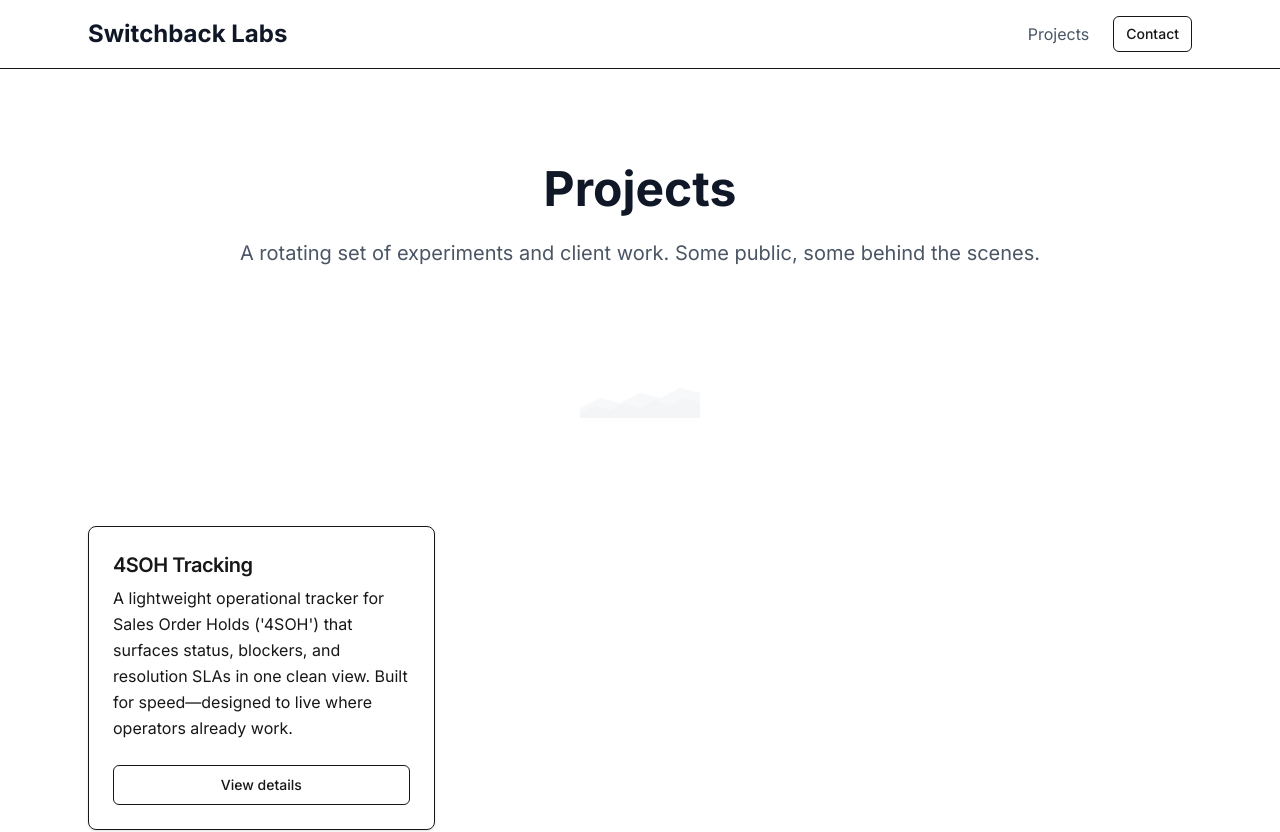
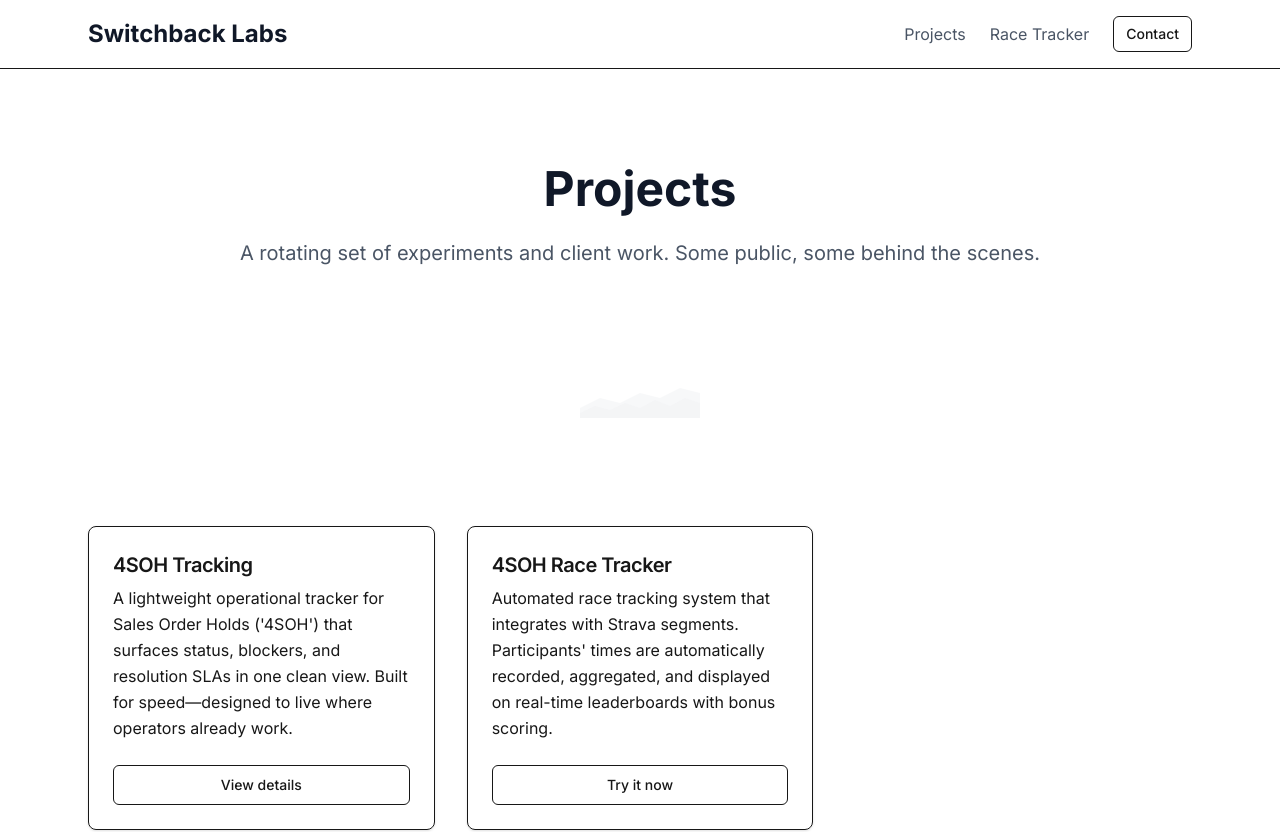
Before and after one commit to cjones88a/switchbacklabs, a Next.js app: page /projects in a window 1280 px wide. Shown: the top 832 px of the page. Built offline with nearby package versions, Linux system fonts and the light colour scheme.

Commit message:
Add race tracker navigation links
- Add Race Tracker link to main header navigation
- Add race tracker project card to projects page
- Improve discoverability of the race tracking system

```diff
--- a/src/app/projects/page.tsx
+++ b/src/app/projects/page.tsx
@@ -33,6 +33,12 @@ export default function ProjectsPage() {
             description="A lightweight operational tracker for Sales Order Holds ('4SOH') that surfaces status, blockers, and resolution SLAs in one clean view. Built for speed—designed to live where operators already work."
             ctaText="View details"
             ctaHref="#4soh-details"
+          />
+          <ProjectCard
+            title="4SOH Race Tracker"
+            description="Automated race tracking system that integrates with Strava segments. Participants' times are automatically recorded, aggregated, and displayed on real-time leaderboards with bonus scoring."
+            ctaText="Try it now"
+            ctaHref="/race-tracker"
           />
         </div>
       </Section>
--- a/src/components/Header.tsx
+++ b/src/components/Header.tsx
@@ -18,6 +18,12 @@ export function Header() {
             >
               Projects
             </Link>
+            <Link
+              href="/race-tracker"
+              className="text-gray-600 hover:text-gray-900 transition-colors"
+            >
+              Race Tracker
+            </Link>
             <Link href="#contact">
               <Button variant="outline" size="sm">
                 Contact
```
